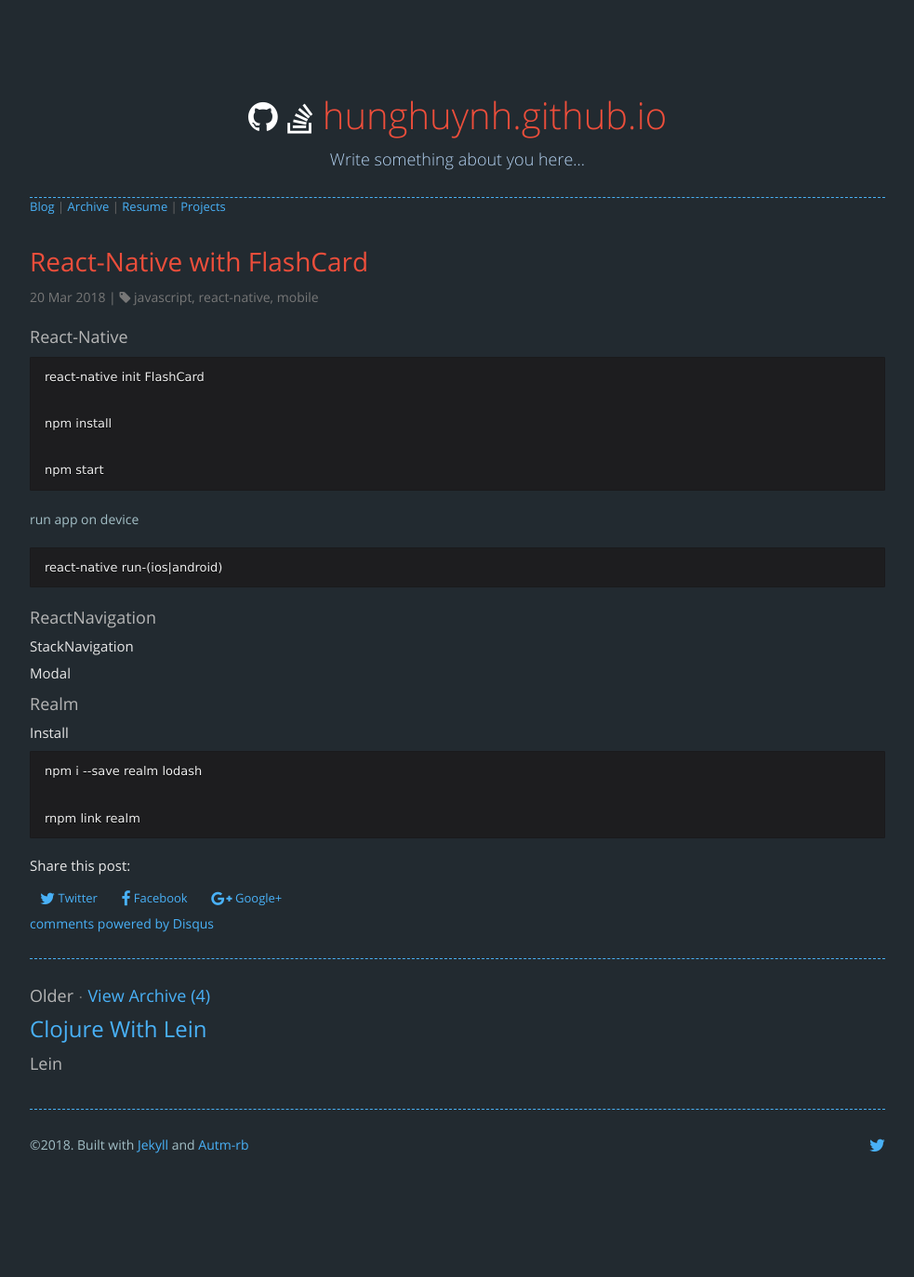
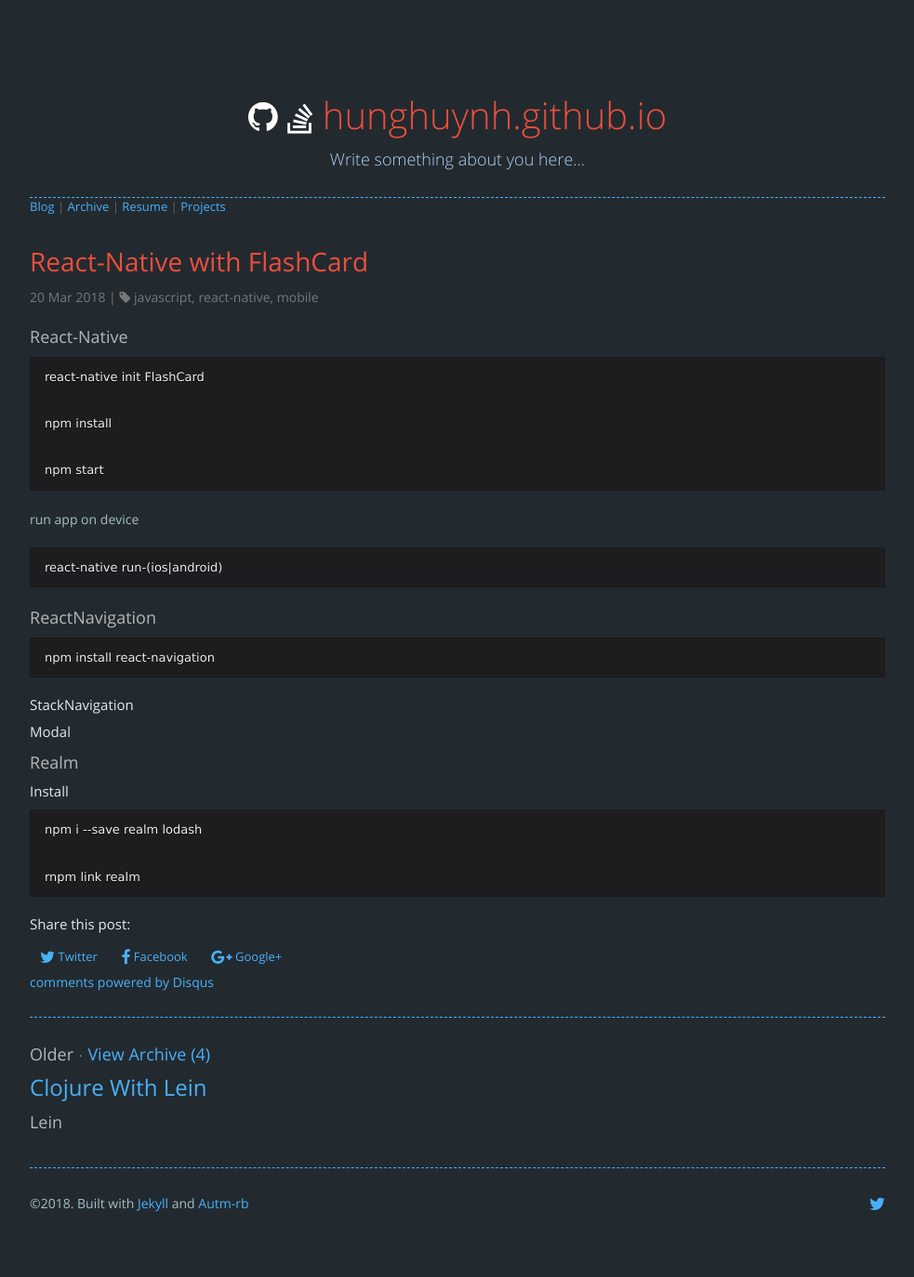
Before and after one commit to HungHuynh/hunghuynh.github.com, a Jekyll site: the page built from _posts/2018-03-20-react-native-flashcard.md, in a window 1280 px wide. Shown: the whole page at 93% size, without its empty margins (148-1131 px from the left). Built offline with Jekyll 4.4.1, drawn with Linux system fonts in a browser that asks for light colours; nearby versions of some CDN libraries; comment, search, counter and statistics services are not loaded; before the commit the page ends 1311 px from its top, so only the background shows below that.

Commit message:
add blog post

````diff
--- a/_posts/2018-03-20-react-native-flashcard.md
+++ b/_posts/2018-03-20-react-native-flashcard.md
@@ -21,7 +21,9 @@ react-native run-(ios|android)
 ```
 
 ### ReactNavigation
-
+```
+npm install react-navigation
+```
 #### StackNavigation
 
 #### Modal
````
